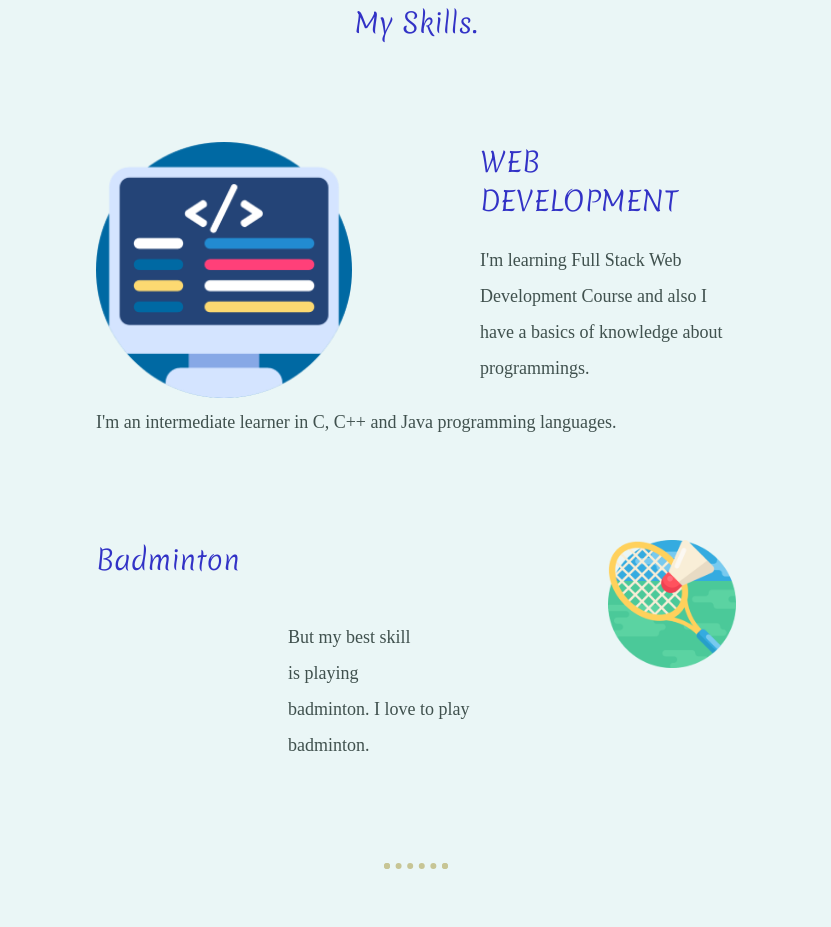
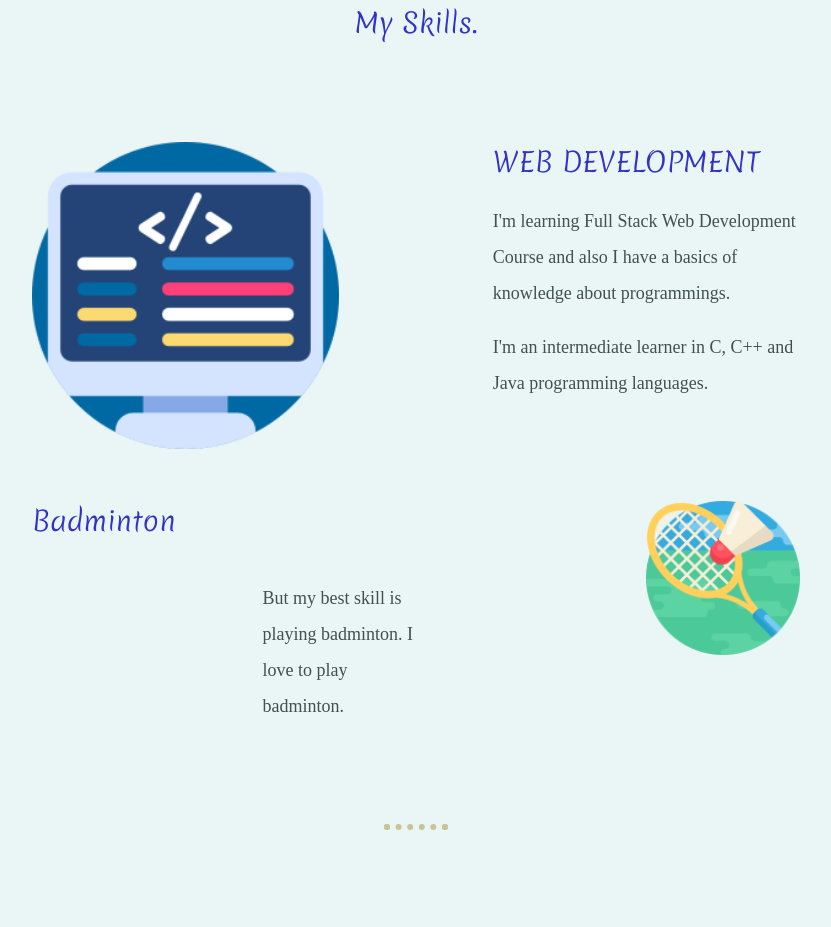
Before and after one commit to Babita555/Website, a plain HTML site: page index.html in a window 1280 px wide. Shown: the part 1499-2426 px from the top of the page, without its empty margins (224-1055 px from the left). Drawn offline with Linux system fonts and the light colour scheme; a web font is replaced by a local one.

Commit message:
Update styles.css

```diff
--- a/css/styles.css
+++ b/css/styles.css
@@ -48,7 +48,7 @@ a:hover{
     color: #EAF6F6;     /*this is used when we point mouse to the link gives different color*/
 }
 .skill-row{
-    width:50%;
+    width:60%;
     margin: 100px auto 100px auto;
     text-align: left;
 
```
